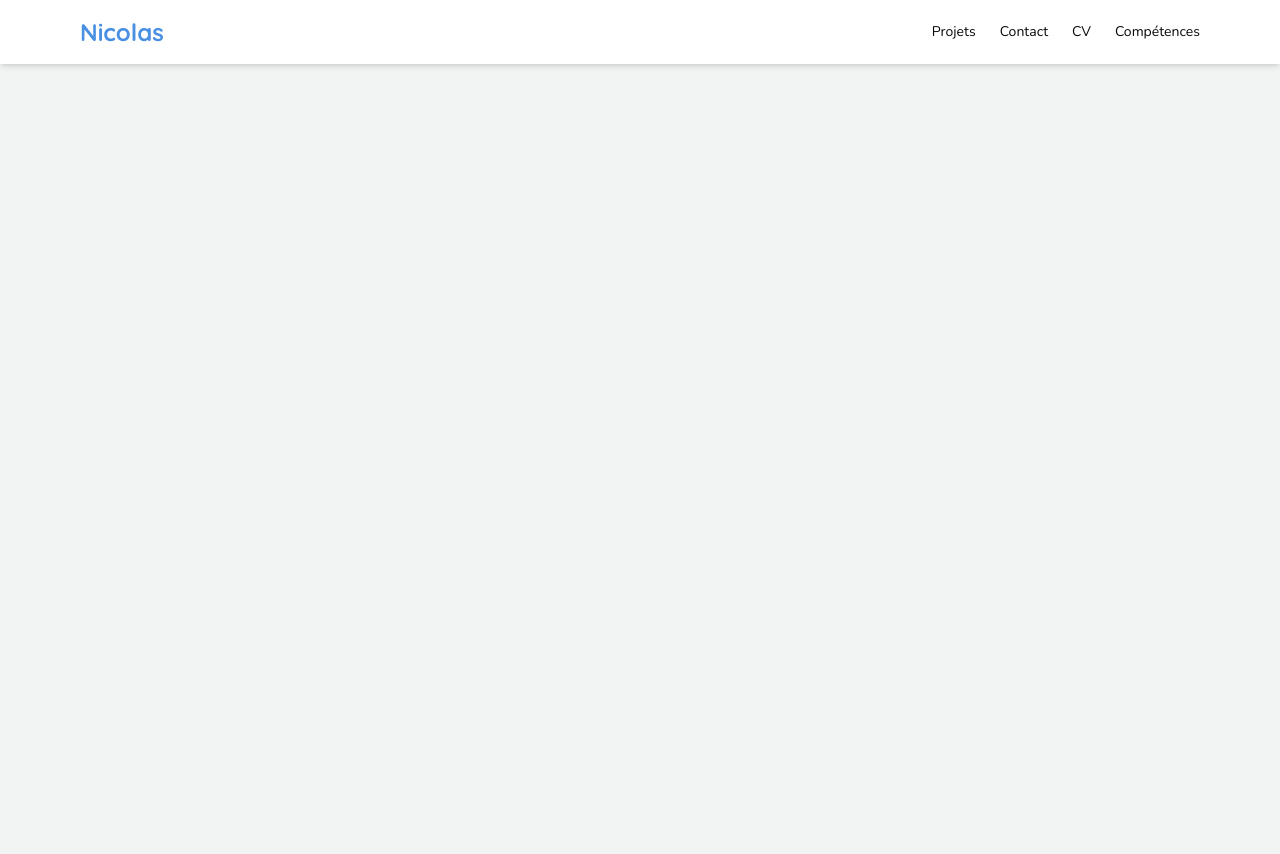
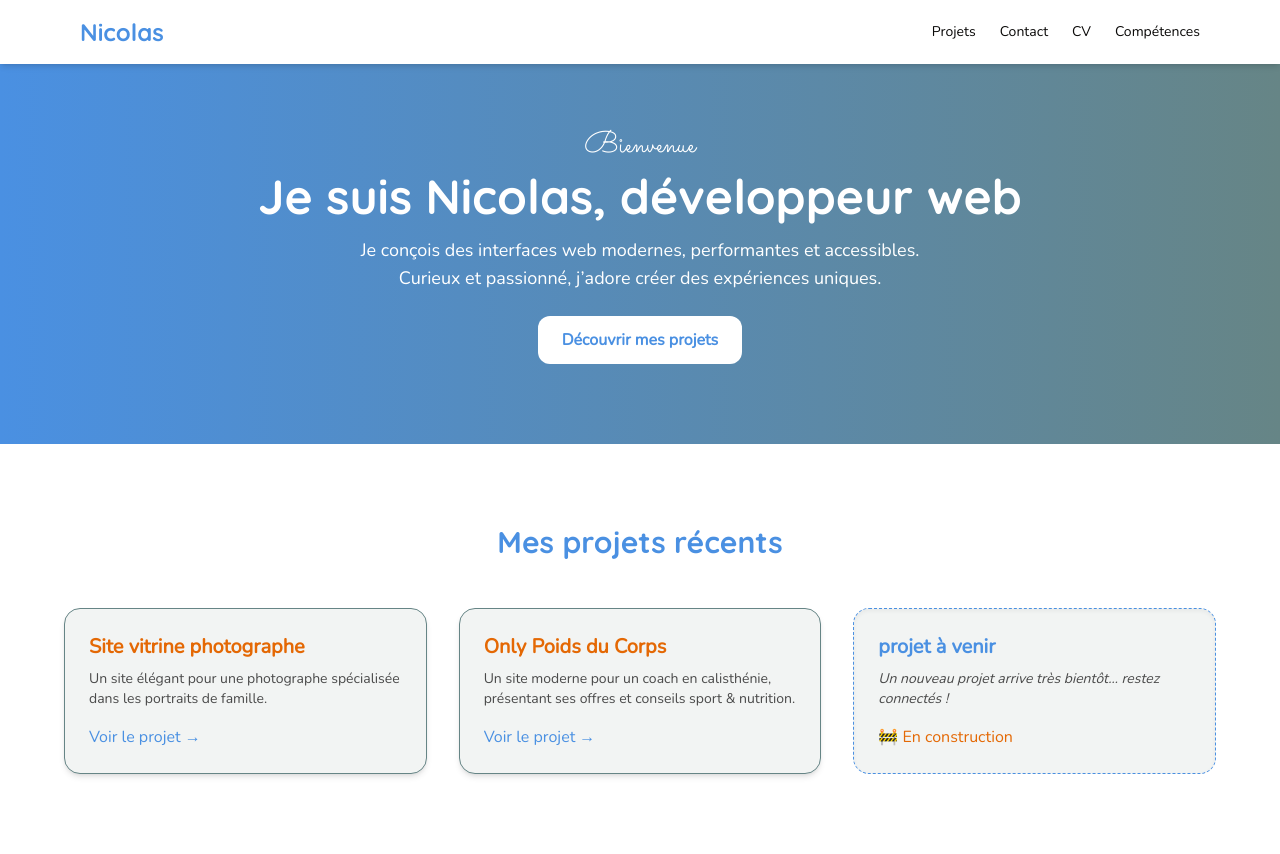
Before and after one commit to Lafuente-Nicolas/portfolio-nicolas, a plain HTML site: page index.html in a window 1280 px wide. Before the commit the page ends 800 px from the top, so only its background shows below. Drawn offline with nearby package versions, Linux system fonts and the light colour scheme.

Commit message:
feat(index): add projects and acceuil

```diff
--- a/index.html
+++ b/index.html
@@ -31,3 +31,46 @@
         </ul>
       </nav>
     </header>
+
+    <!-- Hero -->
+    <section class="pt-32 pb-20 px-6 text-center bg-gradient-to-r from-[#4A90E2] to-[#668586] text-white">
+        <div class="max-w-3xl mx-auto">
+          <p class="accent text-3xl mb-2">Bienvenue</p>
+          <h2 class="text-5xl font-bold mb-4">Je suis Nicolas, développeur web</h2>
+          <p class="text-lg mb-6 max-w-xl mx-auto">
+            Je conçois des interfaces web modernes, performantes et accessibles. Curieux et passionné, j’adore créer des expériences uniques.
+          </p>
+          <a href="#projets" class="inline-block bg-white text-[#4A90E2] font-bold px-6 py-3 rounded-xl hover:bg-[#E46804] hover:text-white transition">
+            Découvrir mes projets
+          </a>
+        </div>
+      </section>
+
+      <!-- Projets -->
+      <section id="projets" class="py-20 px-6 bg-white">
+        <div class="max-w-6xl mx-auto">
+          <h3 class="text-3xl font-bold text-center mb-12 text-[#4A90E2]">Mes projets récents</h3>
+          <div class="grid md:grid-cols-3 gap-8">
+            <!-- Projet 1 -->
+            <article class="bg-[#F2F4F3] p-6 rounded-2xl shadow-md border border-[#668586] hover:scale-105 transition-transform">
+              <h4 class="text-xl font-semibold mb-2 text-[#E46804]">Site vitrine photographe</h4>
+              <p class="text-sm text-[#4A4A4A] mb-4">Un site élégant pour une photographe spécialisée dans les portraits de famille.</p>
+              <a href="#" class="text-[#4A90E2] hover:underline">Voir le projet →</a>
+            </article>
+
+            <!-- Projet 2 -->
+            <article class="bg-[#F2F4F3] p-6 rounded-2xl shadow-md border border-[#668586] hover:scale-105 transition-transform">
+              <h4 class="text-xl font-semibold mb-2 text-[#E46804]">Only Poids du Corps</h4>
+              <p class="text-sm text-[#4A4A4A] mb-4">Un site moderne pour un coach en calisthénie, présentant ses offres et conseils sport & nutrition.</p>
+              <a href="#" class="text-[#4A90E2] hover:underline">Voir le projet →</a>
+            </article>
+
+            <!-- Projet 3 - à venir -->
+            <article class="bg-[#F2F4F3] p-6 rounded-2xl shadow-inner border border-dashed border-[#4A90E2] hover:scale-105 transition-transform">
+              <h4 class="text-xl font-semibold mb-2 text-[#4A90E2]">projet à venir</h4>
+              <p class="text-sm text-[#4A4A4A] mb-4 italic">Un nouveau projet arrive très bientôt… restez connectés !</p>
+              <span class="inline-block text-[#E46804] font-medium">🚧 En construction</span>
+            </article>
+          </div>
+        </div>
+      </section>
```
